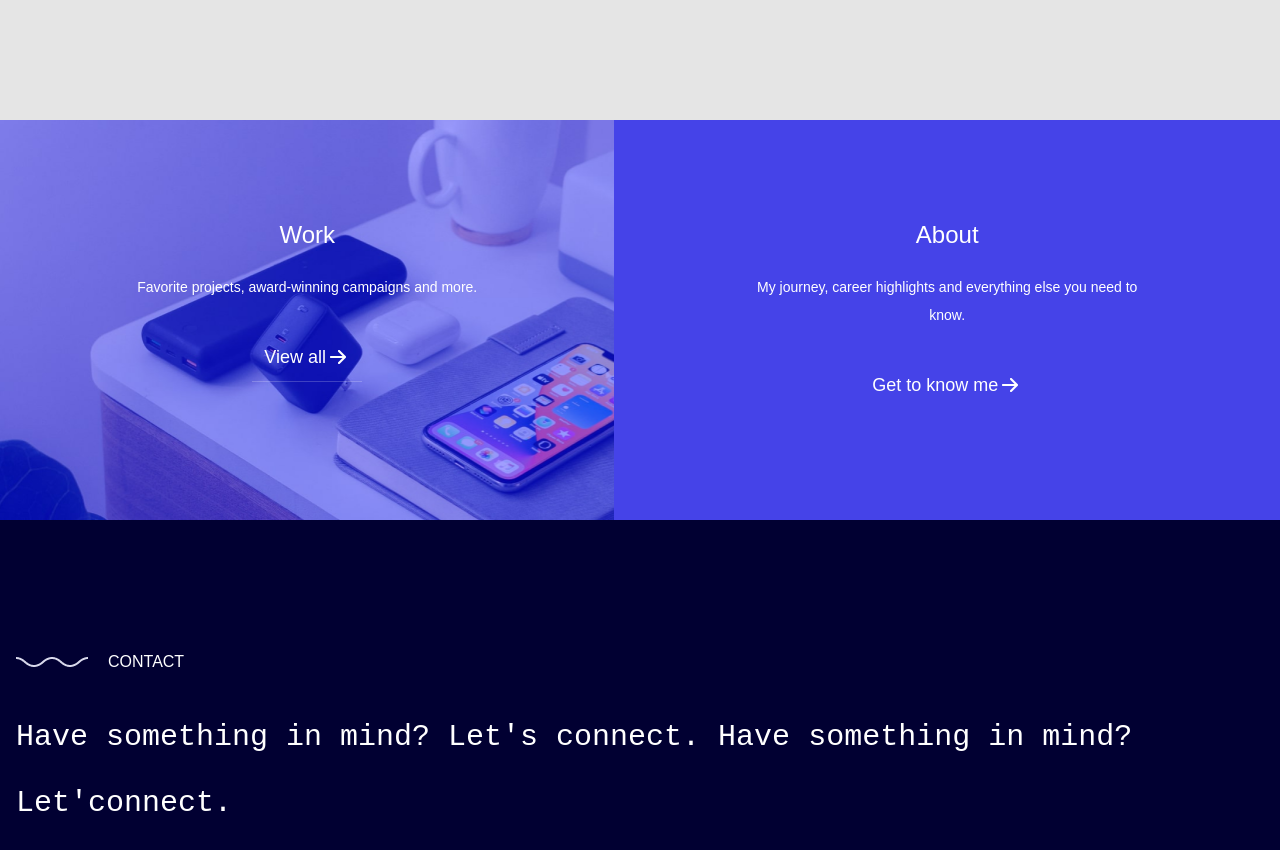
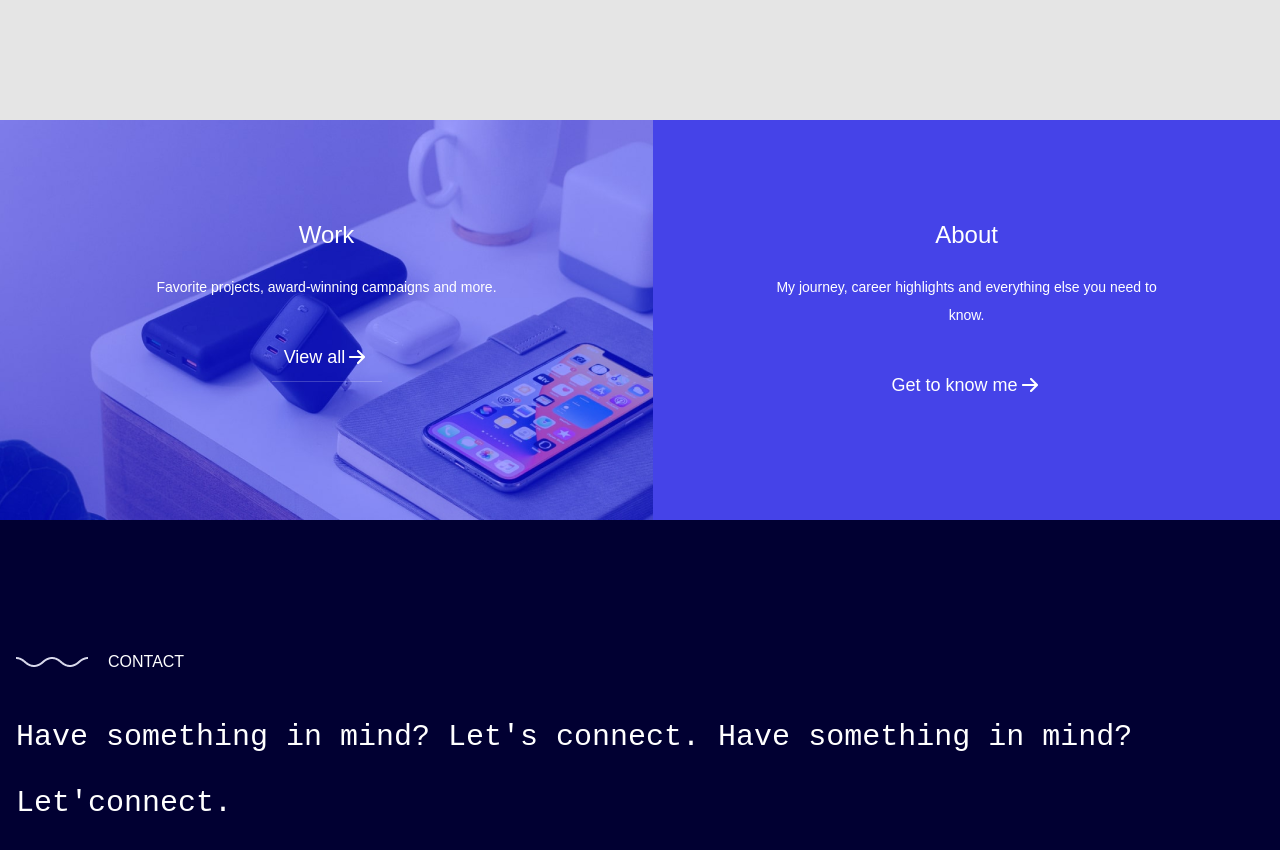
Before and after one commit to mrolesha/webfolio, a plain HTML site: page index.html in a window 1280 px wide. Shown: the part 9100-9950 px from the top of the page. Drawn offline with Linux system fonts and the light colour scheme.

Commit message:
Update main.css

```diff
--- a/css/main.css
+++ b/css/main.css
@@ -1310,8 +1310,8 @@
 
 .subfooter__column2 {
   -webkit-box-flex: 0;
-      -ms-flex: 0 1 auto;
-          flex: 0 1 auto;
+      -ms-flex: 0 1 46%;
+          flex: 0 1 54%;
 }
 
 * a:hover {
```
